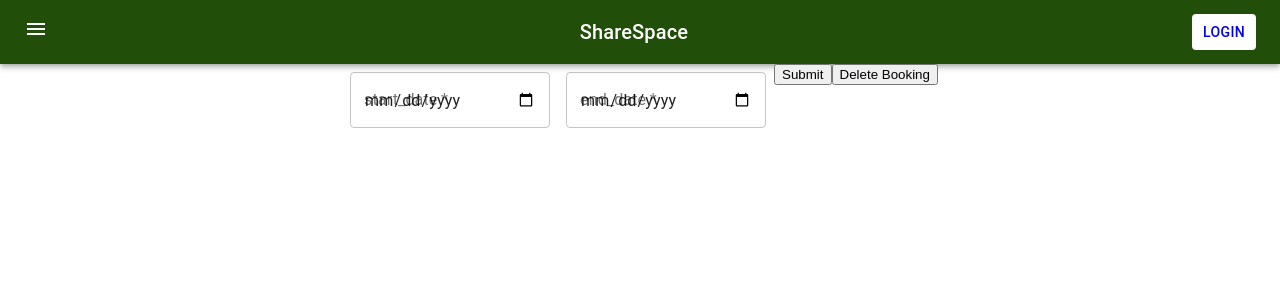
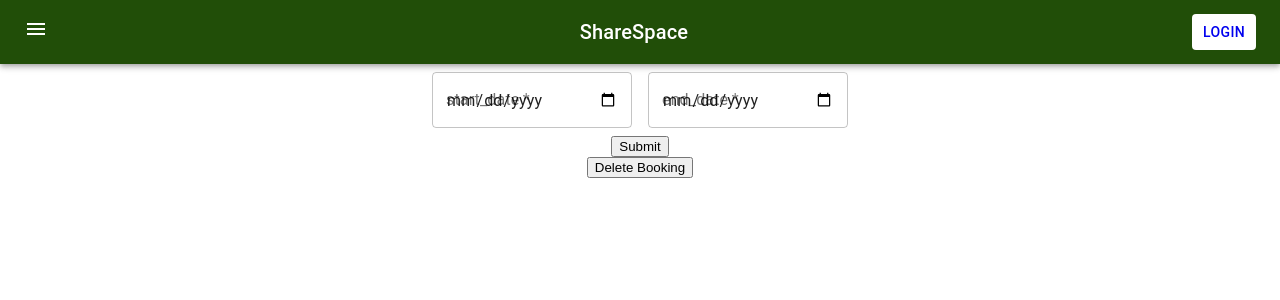
Before and after one commit to curlygirltech/Getaway, a React (Create React App) app in the folder client/: page /booking/1/edit in a window 1280 px wide. Shown: the top 300 px of the page. Built offline with nearby package versions, Linux system fonts and the light colour scheme; no server answers; the HTML template or start-up script is replaced by a standard one.

Commit message:
editdetails css

```diff
--- a/client/src/screens/Css Screens/editbooking.css
+++ b/client/src/screens/Css Screens/editbooking.css
@@ -0,0 +1,3 @@
+.edit-submit, .delete-button{
+
+}
--- a/client/src/screens/EditBooking.jsx
+++ b/client/src/screens/EditBooking.jsx
@@ -75,15 +75,20 @@ export default function EditBooking(props) {
         variant="outlined"
       />
       {/* <Link to="/register">Register</Link> */}
+      <div className="edit-submit">
       <button>Submit</button>
+      </div>
+      <div className ="delete-button">
+
       <button
         onClick={(e) => {
           e.preventDefault();
           handleDelete(id);
         }}
-      >
+        >
         Delete Booking
       </button>
+        </div>
     </form>
   );
 }
```
